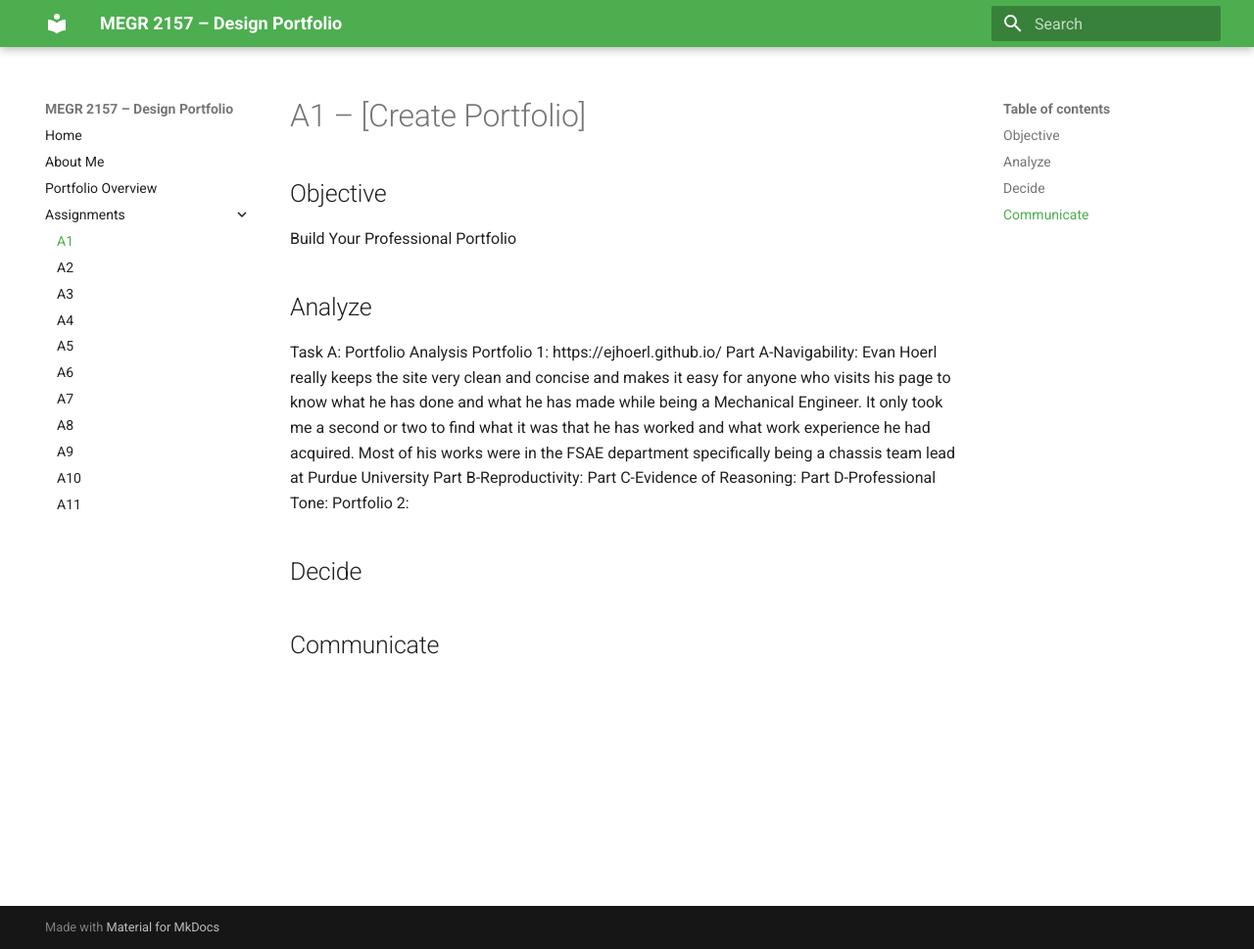
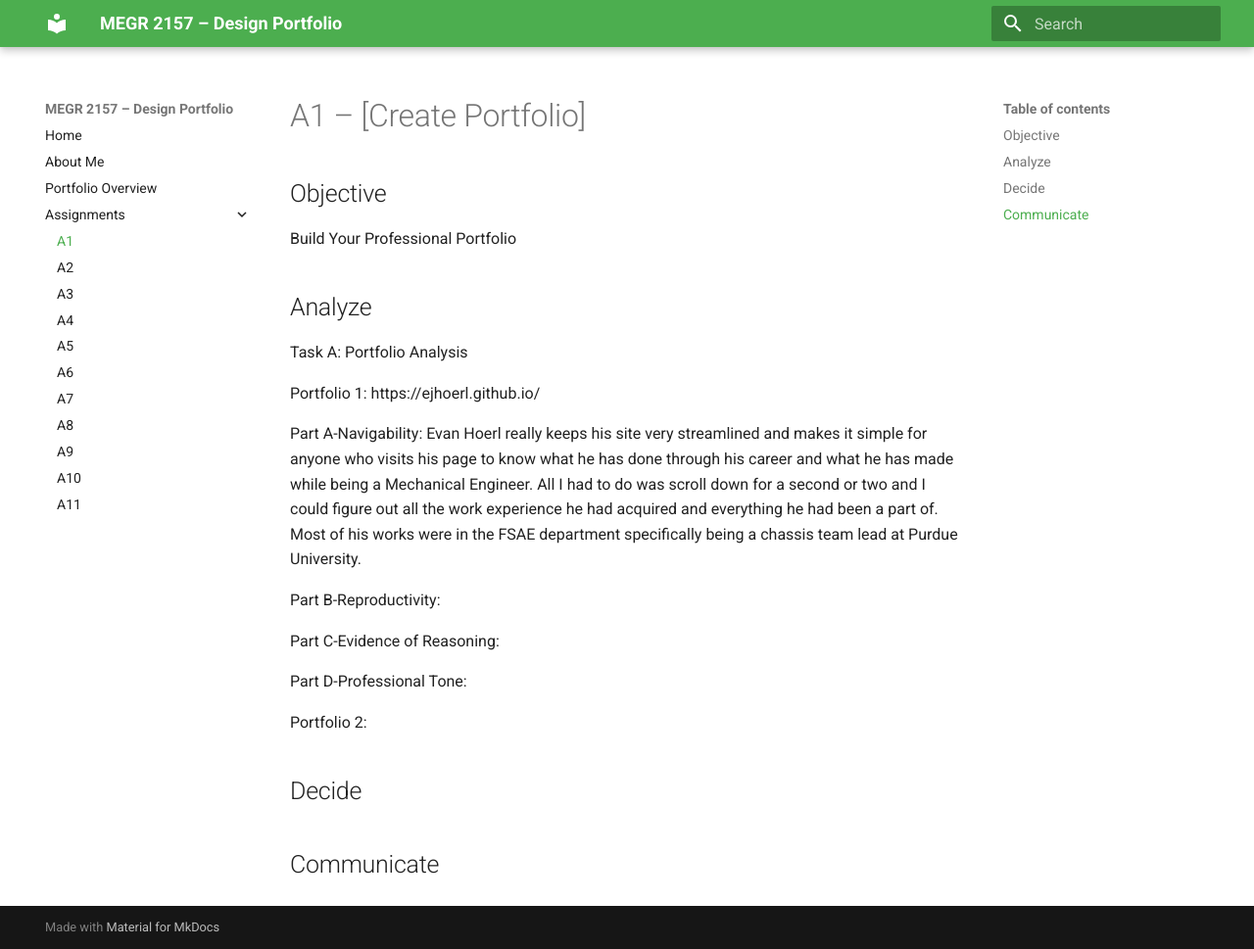
Before and after one commit to GavinSanch/Gavins-design-projects-portfolio, an MkDocs documentation site: the page built from docs/assignments/A01/index.md, in a window 1280 px wide and 969 px high. Shown: the whole window at 98% size. Built offline with MkDocs 1.6.1 and Material for MkDocs 9.7.7, drawn with Linux system fonts in a browser that asks for light colours.

Commit message:
Update index.md

```diff
--- a/docs/assignments/A01/index.md
+++ b/docs/assignments/A01/index.md
@@ -5,11 +5,17 @@ Build Your Professional Portfolio
 
 ## Analyze
 Task A: Portfolio Analysis
+
 Portfolio 1: https://ejhoerl.github.io/
-Part A-Navigability: Evan Hoerl really keeps the site very clean and concise and makes it easy for anyone who visits his page to know what he has done and what he has made while being a Mechanical Engineer. It only took me a second or two to find what it was that he has worked and what work experience he had acquired. Most of his works were in the FSAE department specifically being a chassis team lead at Purdue University
+
+Part A-Navigability: Evan Hoerl really keeps his site very streamlined and makes it simple for anyone who visits his page to know what he has done through his career and what he has made while being a Mechanical Engineer. All I had to do was scroll down for a second or two and I could figure out all the work experience he had acquired and everything he had been a part of. Most of his works were in the FSAE department specifically being a chassis team lead at Purdue University.
+
 Part B-Reproductivity:
+
 Part C-Evidence of Reasoning:
+
 Part D-Professional Tone:
+
 Portfolio 2:
 
 ## Decide
```
